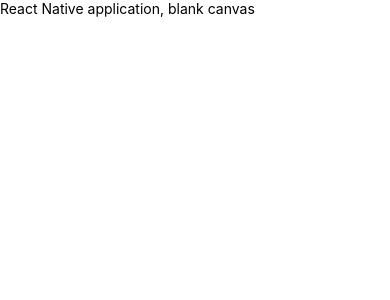
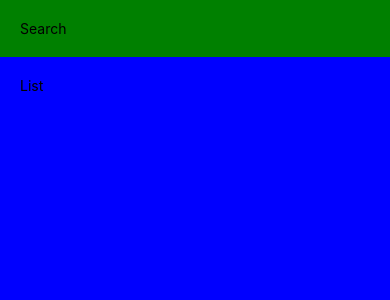
Before and after one commit to lagonza5/MealsToGo, a React Native app: screen / in a window 390 px wide. Shown: the top 300 px of the page. Built offline with nearby package versions, Linux system fonts and the light colour scheme.

Commit message:
implement a search container and a list container

```diff
--- a/App.js
+++ b/App.js
@@ -10,9 +10,15 @@
 export default function App() {
   return (
     <SafeAreaView style={styles.safeContainer}>
-      <View>
-        <Text>React Native application, blank canvas</Text>
+
+      <View style={styles.searchContainer}>
+        <Text>Search</Text>
       </View>
+
+      <View style={styles.listContainer}>
+        <Text>List</Text>
+      </View>
+
     </SafeAreaView>
   );
 }
@@ -21,4 +27,13 @@
   safeContainer: {
     flex: 1,
   },
+  searchContainer: {
+    backgroundColor: 'green',
+    padding: 20,
+  },
+  listContainer: {
+    flex: 1,
+    backgroundColor: 'blue',
+    padding: 20,
+  },
 });
```
